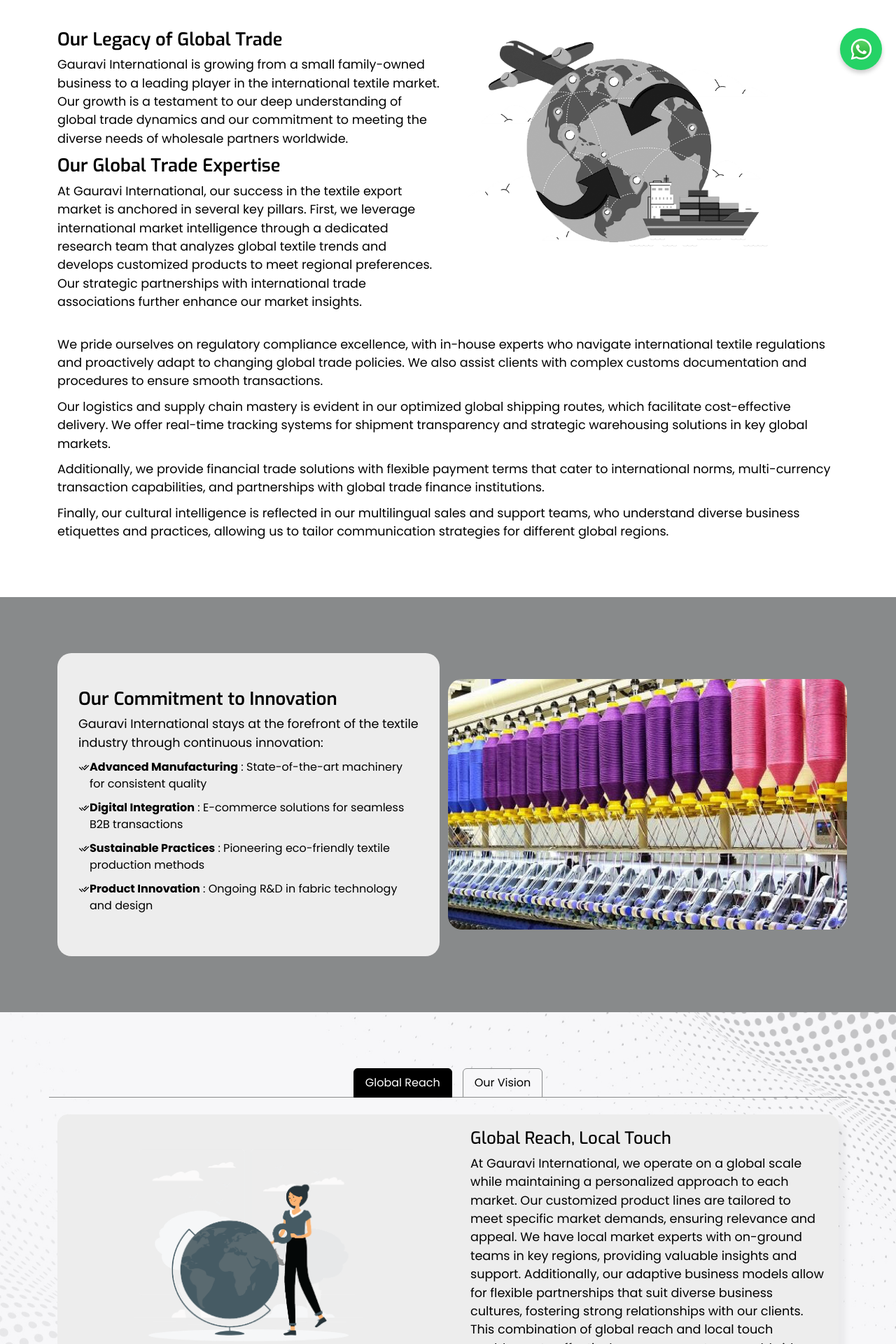
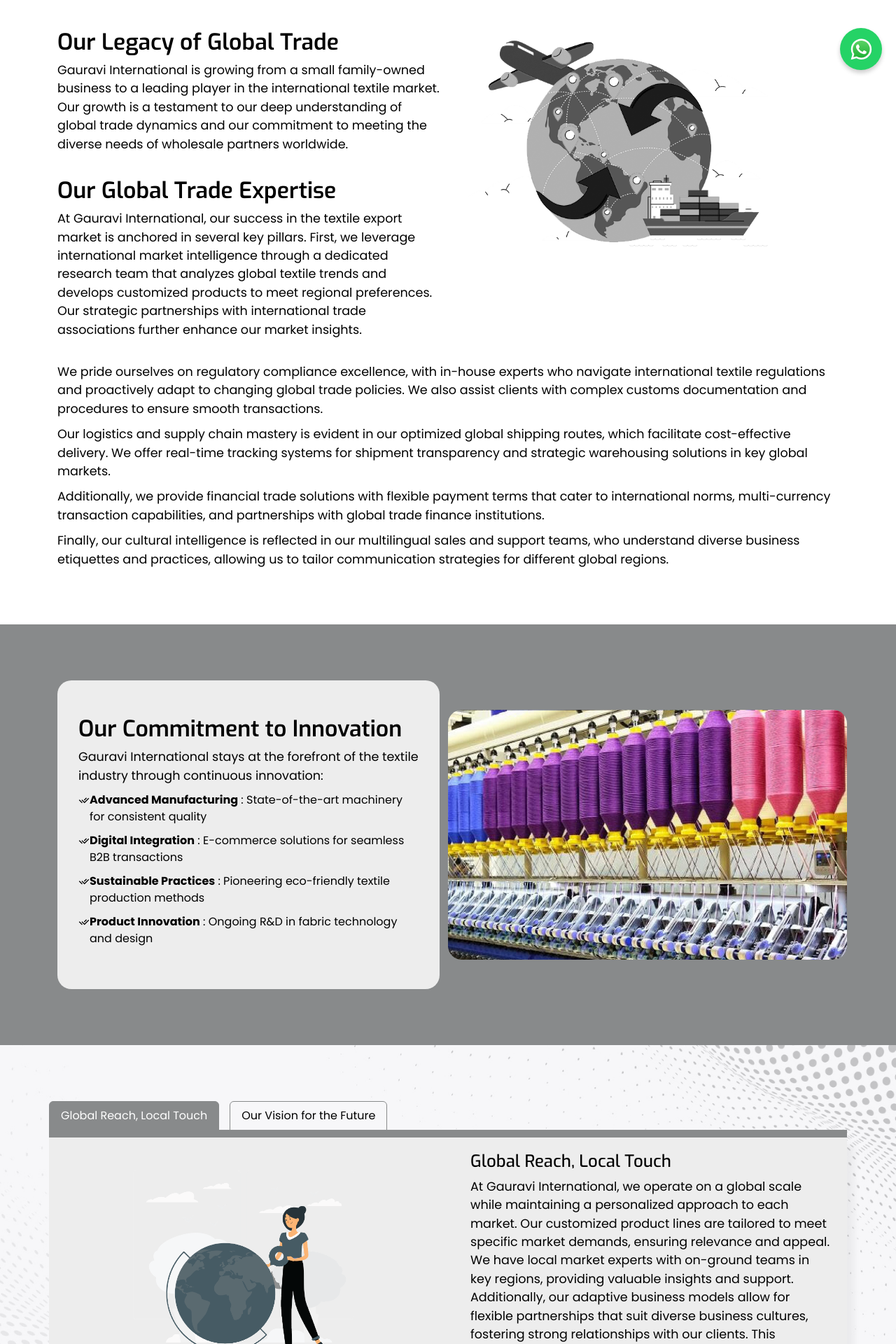
Before and after one commit to akkushwaha7834/gauravi-international, a PHP site: page /about-us.php in a window 1280 px wide. Shown: the part 680-2600 px from the top of the page at 70% size. Run offline with PHP 8.4, Linux system fonts and the light colour scheme.

Commit message:
About tabs designc haged

```diff
--- a/about-us.php
+++ b/about-us.php
@@ -31,6 +31,7 @@
              <p class="">
                 Gauravi International is growing from a small family-owned business to a leading player in the international textile market. Our growth is a testament to our deep understanding of global trade dynamics and our commitment to meeting the diverse needs of wholesale partners worldwide.
             </p>
+            <br>
             <h3 class="text-primary">
                 Our Global Trade Expertise
             </h3>
@@ -165,22 +166,22 @@
       <div class="row">
          <div class="col-md-12">
             <div class="which-trader-will">
-               <ul class="nav nav-tabs justify-content-center tabs-scroll" id="myTab" role="tablist">
+               <ul class="nav nav-tabs tabs-scroll" id="myTab" role="tablist">
                   <li class="nav-item" role="presentation">
                      <button class="nav-link active" id="Forex-tab" data-bs-toggle="tab" data-bs-target="#Forex" type="button" role="tab" aria-controls="Forex" aria-selected="true">
-                        Global Reach
+                        Global Reach, Local Touch
                      </button>
                   </li>
                   <li class="nav-item" role="presentation">
                      <button class="nav-link" id="Stock-tab" data-bs-toggle="tab" data-bs-target="#Stock" type="button" role="tab" aria-controls="Stock" aria-selected="false" tabindex="-1">
-                        Our Vision
+                        Our Vision for the Future
                      </button>
                   </li>
                </ul>
                <div class="tab-content" id="myTabContent">
                   <div class="tab-pane fade active show" id="Forex" role="tabpanel" aria-labelledby="Forex-tab">
                     <div class="container">
-                        <div class="row mt-4 justify-content-start">
+                        <div class="row justify-content-start">
                           <div class="col-lg-12 col-md-12 col_first_half">
                             <div class="mission_image_box">
                               <div class="row align-items-center">
@@ -201,7 +202,7 @@
                   </div>
                   <div class="tab-pane fade" id="Stock" role="tabpanel" aria-labelledby="Stock-tab">
                      <div class="container">
-                        <div class="row justify-content-end mt-4">
+                        <div class="row justify-content-end">
                           <div class="col-lg-12 col-md-12 col_first_half">
                             <div class="mission_image_box">
                               <div class="row align-items-center">
--- a/assets/css/style-new.css
+++ b/assets/css/style-new.css
@@ -170,7 +170,7 @@
     position: relative;
 }
 .mission_image_box {
-    border-radius: 15px;
+/*    border-radius: 15px;*/
     background: var(--theme-secondary);
     box-shadow: 9.98239px 9.98239px 9.98239px 0px rgba(0, 0, 0, 0.05);
 }
@@ -787,8 +787,8 @@
     text-align: center;
 }
 .which-trader-will .nav-tabs .nav-link.active {
-    background: var(--theme-black);
-    border: 1px solid var(--theme-black);
+    background: var(--theme-primary);
+/*    border: 1px solid var(--theme-black);*/
     color: var(--theme-white);
 }
 .which-trader-will .nav-tabs .nav-link {
@@ -801,3 +801,10 @@
 .nav-item:not(:last-child) {
     margin-right: 15px;
 }
+.col_first_half{
+    padding: 0;
+}
+.tab-content>.active{
+    background: var(--theme-primary);
+    padding-top: 10px;
+}
--- a/assets/css/style.css
+++ b/assets/css/style.css
@@ -55,7 +55,7 @@
 }
 
 h3 {
-    font-size: 1.6rem;
+    font-size: 2rem;
     font-weight: 600;
 }
 h4{
```
